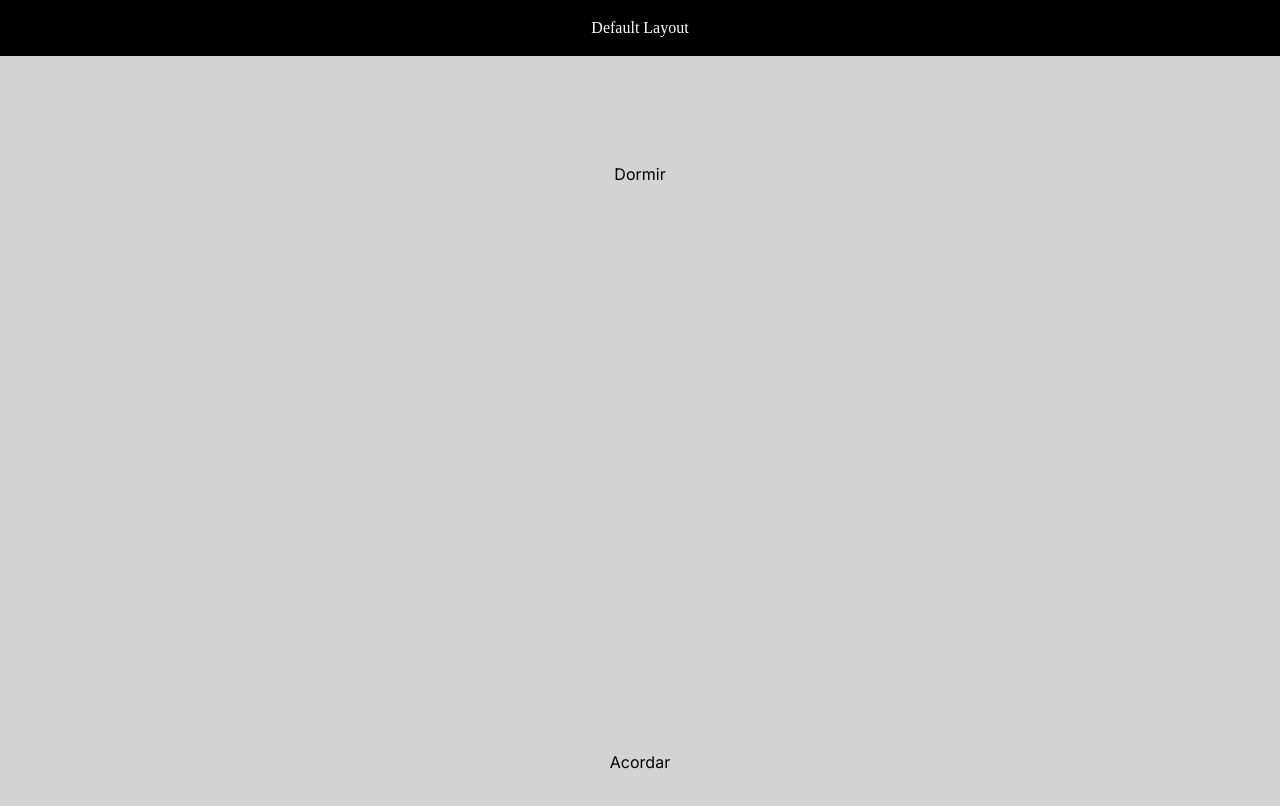
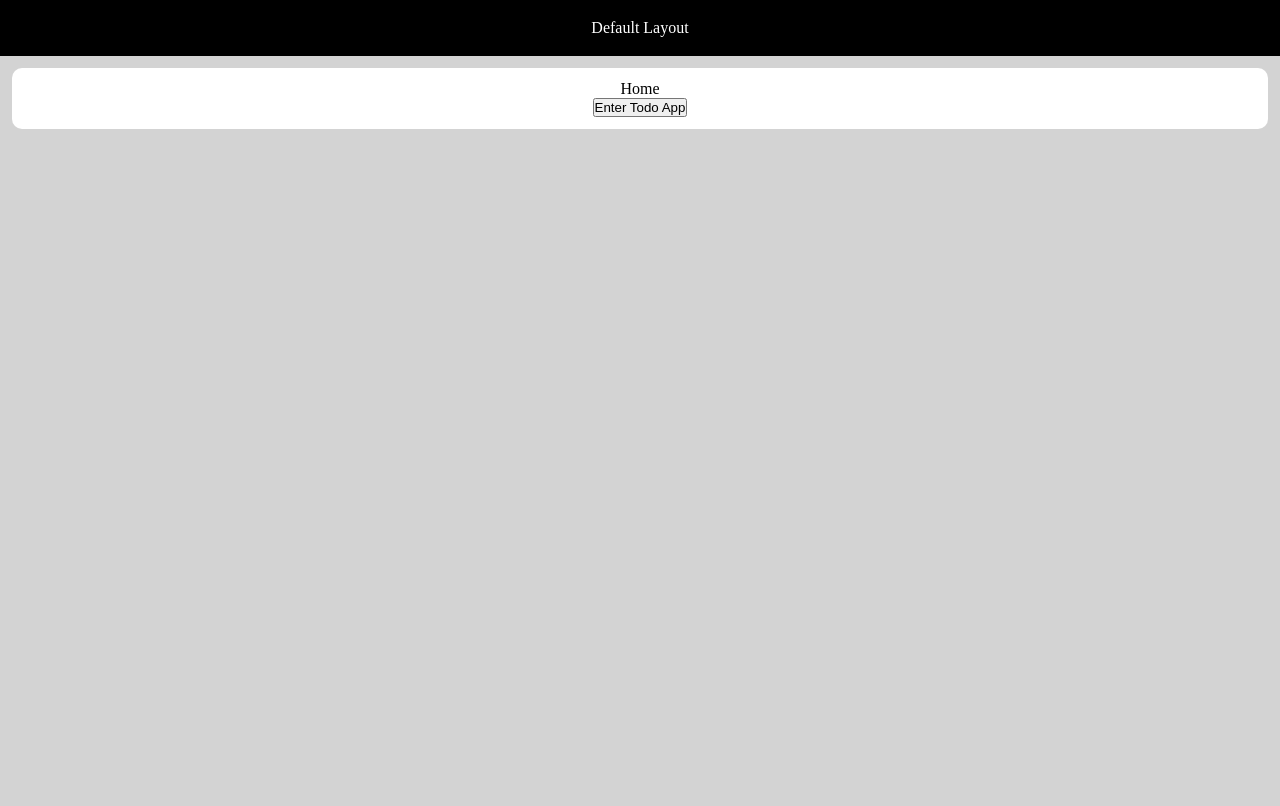
Before and after one commit to afonsocardz/next-todo, a Next.js app: page / in a window 1280 px wide. Shown: the top 806 px of the page. Built offline with nearby package versions, Linux system fonts and the light colour scheme.

Commit message:
feat: refact home page

```diff
--- a/src/pages/index.tsx
+++ b/src/pages/index.tsx
@@ -1,32 +1,22 @@
-import Head from "next/head";
-import Image from "next/image";
-import { Inter } from "next/font/google";
-import styles from "@/styles/Home.module.css";
-import useSwr from "swr";
-import { TodoReturnData } from "@/interfaces/todoInterfaces";
-
-const inter = Inter({ subsets: ["latin"] });
-
-const fetcher = (url: string) =>
-  fetch(url).then<TodoReturnData[]>((res) => res.json());
+import Link from "next/link";
+import { CSSProperties } from "react";
 
 export default function Home() {
-  const { data } = useSwr("/api/todos", fetcher);
   return (
-    <>
-      <Head>
-        <title>Simple Todo</title>
-        <meta name="description" content="Simple Todo app" />
-        <meta name="viewport" content="width=device-width, initial-scale=1" />
-        <link rel="icon" href="/favicon.ico" />
-      </Head>
-      <main className={`${styles.main} ${inter.className}`}>
-        {data !== undefined ? (
-          data.map((todo) => <p key={todo.id}>{todo.text}</p>)
-        ) : (
-          <></>
-        )}
-      </main>
-    </>
+    <div style={homeStyle}>
+      <div>Home</div>
+      <Link href={"/todos"}>
+        <button>Enter Todo App</button>
+      </Link>
+    </div>
   );
 }
+
+const homeStyle: CSSProperties = {
+  backgroundColor: "white",
+  borderRadius: "10px",
+  padding: "12px",
+  display: "flex",
+  flexDirection: "column",
+  alignItems: "center",
+};
```
